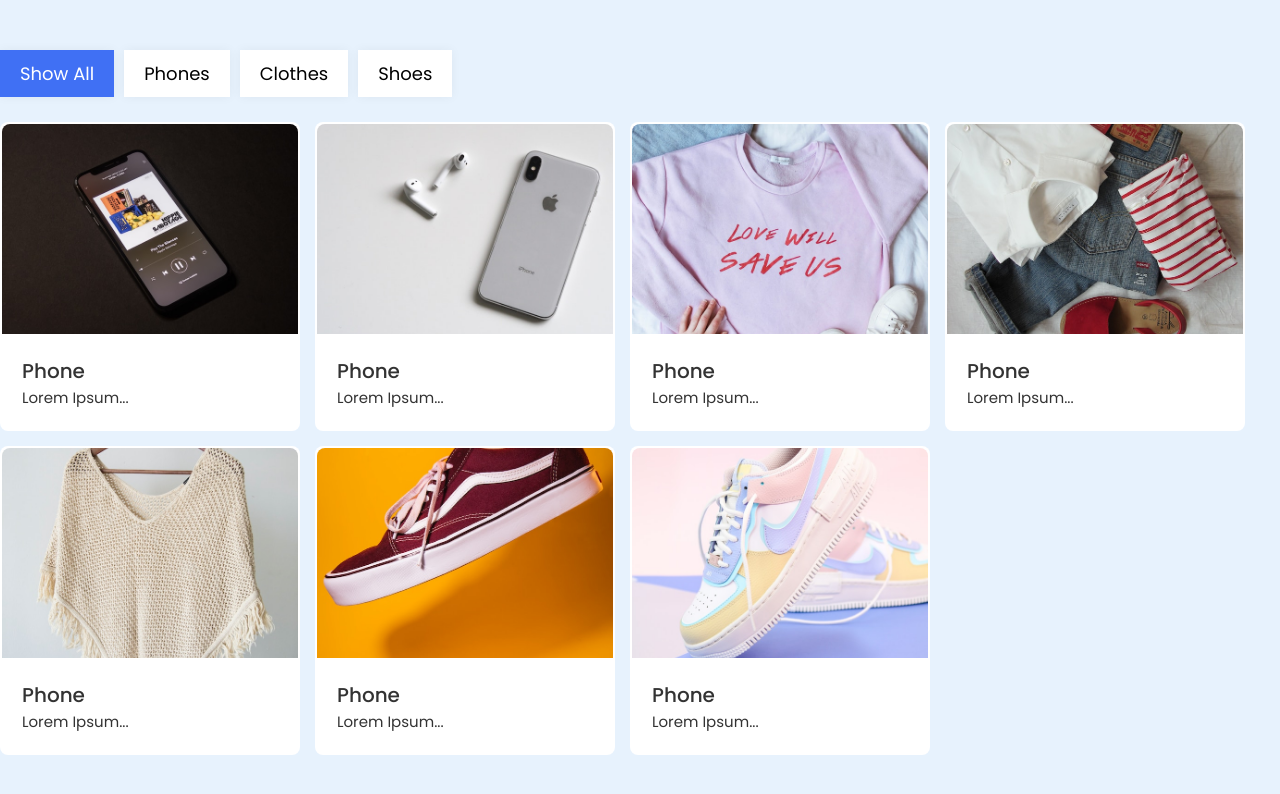
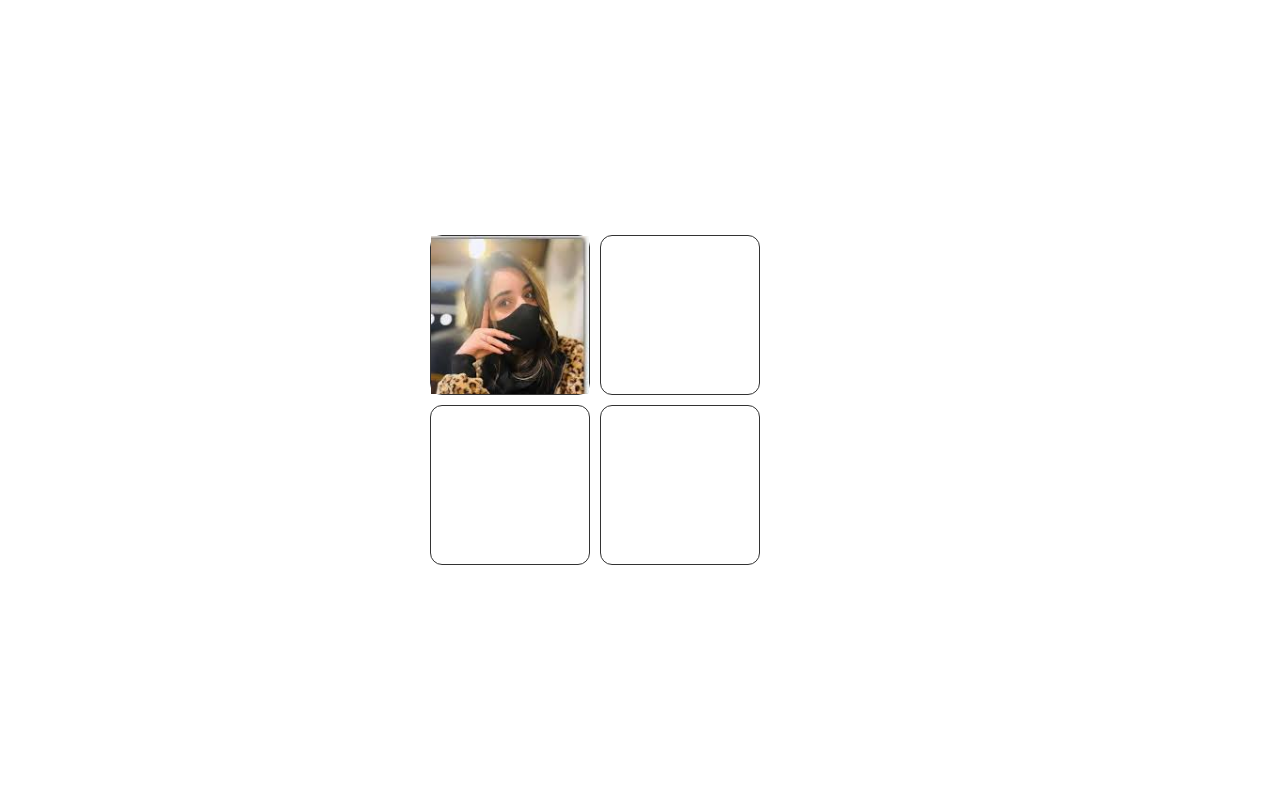
Before and after one commit to frontendabhi33/Loader-in-HTML-CSS, a plain HTML site: page index.html in a window 1280 px wide. Drawn offline with nearby package versions, Linux system fonts and the light colour scheme.

Commit message:
Drag & Drop Image

```diff
--- a/index.html
+++ b/index.html
@@ -10,71 +10,14 @@
 </head>
 <body>
 
-    <div class="container">
-        <div class="filter_buttons">
-            <button class="active" data-name="all">Show All</button>
-            <button data-name="phones">Phones</button>
-            <button data-name="clothes">Clothes</button>
-            <button data-name="shoes">Shoes</button>
+    <section class="container">
+        <div class="box">
+            <div class="image"  draggable="true"></div>
         </div>
-        <div class="filterable_cards">
-            <div class="card" data-name="phones">
-                <img src="/images/phone-1.jpg" alt="phone">
-                <div class="card_body">
-                    <h6 class="card_title">Phone</h6>
-                    <p class="card_text">Lorem Ipsum...</p>
-                </div>
-            </div>
-
-            <div class="card" data-name="phones">
-                <img src="/images/phone-2.jpg" alt="phone">
-                <div class="card_body">
-                    <h6 class="card_title">Phone</h6>
-                    <p class="card_text">Lorem Ipsum...</p>
-                </div>
-            </div>
-
-            <div class="card" data-name="clothes">
-                <img src="/images/cloth-1.jpg" alt="cloth">
-                <div class="card_body">
-                    <h6 class="card_title">Phone</h6>
-                    <p class="card_text">Lorem Ipsum...</p>
-                </div>
-            </div>
-
-            <div class="card" data-name="clothes">
-                <img src="/images/cloth-2.jpg" alt="cloth">
-                <div class="card_body">
-                    <h6 class="card_title">Phone</h6>
-                    <p class="card_text">Lorem Ipsum...</p>
-                </div>
-            </div>
-
-            <div class="card" data-name="clothes">
-                <img src="/images/cloth-3.jpg" alt="cloth">
-                <div class="card_body">
-                    <h6 class="card_title">Phone</h6>
-                    <p class="card_text">Lorem Ipsum...</p>
-                </div>
-            </div>
-
-            <div class="card" data-name="shoes">
-                <img src="/images/shoe-1.jpg" alt="shoe">
-                <div class="card_body">
-                    <h6 class="card_title">Phone</h6>
-                    <p class="card_text">Lorem Ipsum...</p>
-                </div>
-            </div>
-
-            <div class="card" data-name="shoes">
-                <img src="/images/shoe-2.jpg" alt="shoe">
-                <div class="card_body">
-                    <h6 class="card_title">Phone</h6>
-                    <p class="card_text">Lorem Ipsum...</p>
-                </div>
-            </div>
-        </div>
-    </div>
+        <div class="box"></div>
+        <div class="box"></div>
+        <div class="box"></div>
+   </section>
 
 
     <script src="/index.js"></script>
--- a/index.js
+++ b/index.js
@@ -1,17 +1,15 @@
-const filterButtons = document.querySelectorAll(".filter_buttons button");
-const filterableCards = document.querySelectorAll(".filterable_cards .card");
+const boxes = document.querySelectorAll(".box"),
+image = document.querySelector(".image");
 
-const filterCards = (e) => {
- document.querySelector(".active").classList.remove("active");
- e.target.classList.add("active");
- filterableCards.forEach(card => {
-    card.classList.add("hide");
-    if(card.dataset.name === e.target.dataset.name || e.target.dataset.name === "all") {
-        card.classList.remove("hide")
-    }
- })
-}
-
-filterButtons.forEach(button =>{
-    button.addEventListener("click", filterCards)
+boxes.forEach(box => {
+    box.addEventListener("dragover", (e) => {
+        e.preventDefault();
+        box.classList.add("hovered");
+    })
+    box.addEventListener("dragleave", () => {
+        box.classList.remove("hovered")
+    })
+    box.addEventListener("drop", () => {
+        box.appendChild(image)
+    })
 })
--- a/style.css
+++ b/style.css
@@ -7,70 +7,34 @@
 }
 
 body{
-    min-height: 100vh;
-    background: #e7f2fd;
-}
-.container{
-    position: relative;
-    max-width: 1350px;
-    width: 100%;
-    margin: 50px auto;
-}
-.filter_buttons{
     display: flex;
+    height: 100vh;
+    justify-content: center;
     align-items: center;
-    gap: 10px;
+
 }
 
-button{
-    padding: 10px 20px;
-    cursor: pointer;
-    background: #fff;
-    border: none;
-    font-size: 18px;
-    box-shadow: 0 0 10px rgba(0,0,0,0.05);
+.container{
+    width: 420px;
+    display: flex;
+    gap: 10px;
+    flex-wrap: wrap;
+
 }
 
-button.active{
-    background: #4070f4;
-    color: #fff;
+.container .box{
+    width: 160px;
+    height: 160px;
+    border-radius: 12px;
+    border: 1px solid #333;
+}
+.box .image{
+    background-image: url("images.jpg");
+    width: 100%;
+    height: 100%;
+    background-size: cover;
 }
 
-.filterable_cards{
-    display: flex;
-    flex-wrap: wrap;
-    margin-top: 25px;
-    gap: 15px;
+.box.hovered{
+    border: 2px dashed #333;
 }
-
-.card{
-    flex-basis: 300px;
-    background: #fff;
-    padding: 2px;
-    border-radius: 8px;
-}
-
-.card.hide{
-    display: none;
-}
-.card img{
-    width: 100%;
-    height: 210px;
-    object-fit: cover;
-    border-radius: 8px 8px 0 0;
-}
-
-.card_body{
-    padding: 15px 20px 20px;
-}
-
-.card_title{
-    font-size: 20px;
-    color:#333;
-    font-weight: 500;
-}
-
-.card_text{
-    font-size: 15px;
-    color: #333;
-}
```
Also changed, not shown: images.jpg (added), images/cloth-1.jpg (deleted), images/cloth-2.jpg (deleted), images/cloth-3.jpg (deleted), images/phone-1.jpg (deleted), images/phone-2.jpg (deleted), images/shoe-1.jpg (deleted), images/shoe-2.jpg (deleted).
